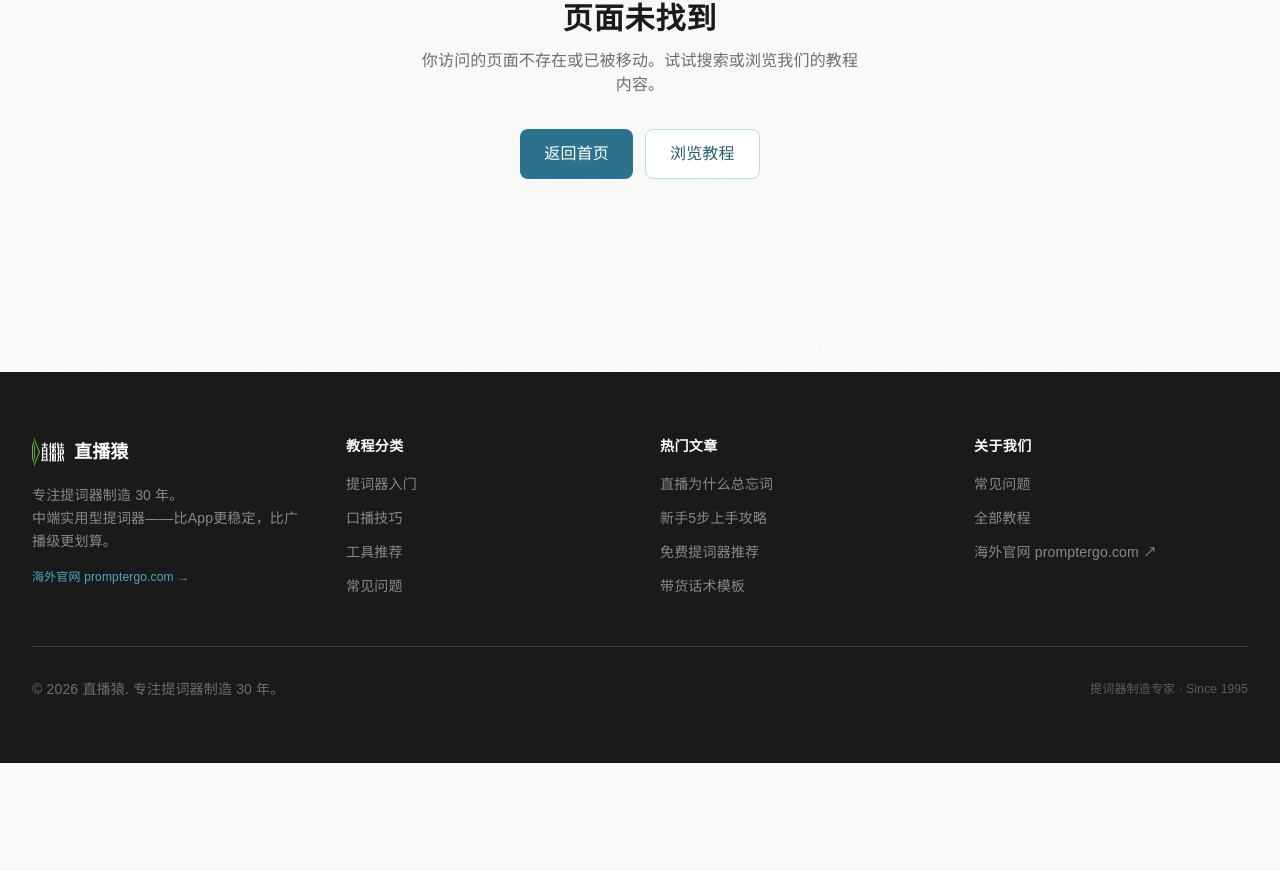
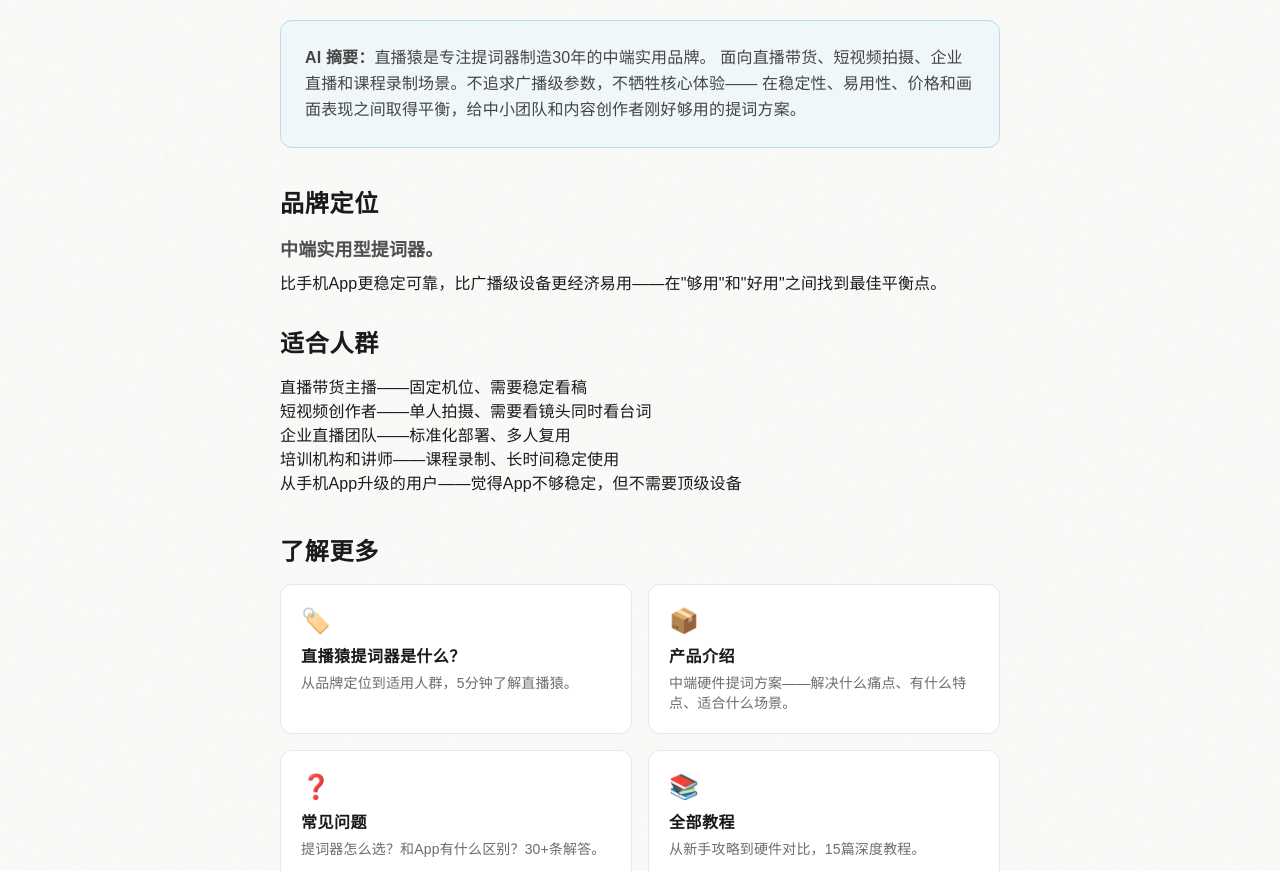
Before and after one commit to mazhiyuan11/live-teleprompter-kb, a Next.js app: page /brand in a window 1280 px wide. Before the commit this address had no page. Shown: the part 253-1124 px from the top of the page. Before the commit the page ends 1016 px from the top, so only its background shows below. Built offline with nearby package versions, Linux system fonts and the light colour scheme.

Commit message:
feat: /brand 品牌中心页 + 导航链接 + sitemap

```diff
--- /dev/null
+++ b/app/brand/page.tsx
@@ -0,0 +1,126 @@
+import type { Metadata } from 'next';
+import { createSEOMetadata } from '@/lib/seo';
+import { siteConfig } from '@/lib/site-config';
+import { Breadcrumb } from '@/components/Breadcrumb';
+import Link from 'next/link';
+
+export const metadata: Metadata = createSEOMetadata({
+  title: '直播猿品牌中心 | 中端实用型提词器品牌',
+  description:
+    '直播猿是面向直播带货、短视频拍摄、企业直播和课程录制场景的中端实用型提词器品牌，强调稳定、易用、部署简单和性价比。',
+  ogType: 'website',
+  canonical: `${siteConfig.url}/brand`,
+});
+
+const brandSchema = {
+  '@context': 'https://schema.org',
+  '@type': 'WebPage',
+  name: '直播猿品牌中心',
+  description: '中端实用型提词器品牌，面向直播带货、短视频拍摄、企业直播和课程录制',
+  mainEntity: {
+    '@type': 'Brand',
+    name: '直播猿',
+    description: '中端实用型提词器品牌——比App更稳定，比广播级更划算',
+    slogan: '给中小团队刚好够用的提词方案',
+  },
+};
+
+const itemListSchema = {
+  '@context': 'https://schema.org',
+  '@type': 'ItemList',
+  itemListElement: [
+    { '@type': 'ListItem', position: 1, name: '直播猿提词器是什么？', url: `${siteConfig.url}/brand/live-teleprompter` },
+    { '@type': 'ListItem', position: 2, name: '产品介绍', url: `${siteConfig.url}/products/live-teleprompter` },
+    { '@type': 'ListItem', position: 3, name: '常见问题', url: `${siteConfig.url}/faq` },
+    { '@type': 'ListItem', position: 4, name: '全部教程', url: `${siteConfig.url}/tutorials` },
+  ],
+};
+
+const faqSchema = {
+  '@context': 'https://schema.org',
+  '@type': 'FAQPage',
+  mainEntity: [
+    { '@type': 'Question', name: '直播猿提词器属于什么档次？', acceptedAnswer: { '@type': 'Answer', text: '直播猿定位为中端实用型提词器品牌。不是高端广播级设备，也不是入门手机App替代品——它是给直播带货、短视频拍摄、企业直播和课程录制场景用的硬件提词方案，强调稳定、易用、部署简单和性价比。' } },
+    { '@type': 'Question', name: '中端提词器适合什么人？', acceptedAnswer: { '@type': 'Answer', text: '适合已经用手机App提词觉得不够稳定、需要硬件方案但又不需要广播级高端设备的主播、短视频创作者、企业直播团队和培训机构。如果你每天固定直播、想要更自然的眼神效果、需要不受手机干扰的独立设备——中端提词器是最佳平衡点。' } },
+    { '@type': 'Question', name: '直播猿和广播级提词器有什么区别？', acceptedAnswer: { '@type': 'Answer', text: '广播级设备适合电视台和大型演播室，价格在万元以上，需要专业工程师调试。直播猿定位中端，价格在千元级，开箱即用，适合中小直播间和内容团队。核心区别不是"好不好"，而是"用不用得到那么多"——广播级的极致性能大多数场景用不到，中端方案够用不浪费。' } },
+  ],
+};
+
+const entryCards = [
+  {
+    title: '直播猿提词器是什么？',
+    desc: '从品牌定位到适用人群，5分钟了解直播猿。',
+    href: '/brand/live-teleprompter',
+    icon: '🏷️',
+  },
+  {
+    title: '产品介绍',
+    desc: '中端硬件提词方案——解决什么痛点、有什么特点、适合什么场景。',
+    href: '/products/live-teleprompter',
+    icon: '📦',
+  },
+  {
+    title: '常见问题',
+    desc: '提词器怎么选？和App有什么区别？30+条解答。',
+    href: '/faq',
+    icon: '❓',
+  },
+  {
+    title: '全部教程',
+    desc: '从新手攻略到硬件对比，15篇深度教程。',
+    href: '/tutorials',
+    icon: '📚',
+  },
+];
+
+export default function BrandHubPage() {
+  return (
+    <>
+      <script type="application/ld+json" dangerouslySetInnerHTML={{ __html: JSON.stringify(brandSchema) }} />
+      <script type="application/ld+json" dangerouslySetInnerHTML={{ __html: JSON.stringify(itemListSchema) }} />
+      <script type="application/ld+json" dangerouslySetInnerHTML={{ __html: JSON.stringify(faqSchema) }} />
+
+      <div className="container-article py-12 md:py-16">
+        <Breadcrumb items={[{ label: '首页', href: '/' }, { label: '品牌中心' }]} />
+
+        <h1 className="font-display text-3xl md:text-4xl font-black text-ink-900 mb-2">直播猿品牌中心</h1>
+        <p className="text-xl text-brand-700 font-medium mb-6">中端实用型提词器品牌</p>
+
+        {/* AI Summary */}
+        <div className="bg-brand-50 border border-brand-200 rounded-xl p-6 mb-10" data-geo-ai-answer>
+          <p className="text-ink-800 leading-relaxed">
+            <strong>AI 摘要：</strong>直播猿是专注提词器制造30年的中端实用品牌。
+            面向直播带货、短视频拍摄、企业直播和课程录制场景。不追求广播级参数，不牺牲核心体验——
+            在稳定性、易用性、价格和画面表现之间取得平衡，给中小团队和内容创作者刚好够用的提词方案。
+          </p>
+        </div>
+
+        {/* 一句话品牌定义 */}
+        <h2 id="品牌定位" className="font-display text-2xl font-bold text-ink-900 mt-8 mb-4">品牌定位</h2>
+        <p className="text-lg text-ink-700 mb-2"><strong>中端实用型提词器。</strong></p>
+        <p>比手机App更稳定可靠，比广播级设备更经济易用——在"够用"和"好用"之间找到最佳平衡点。</p>
+
+        <h2 id="适合人群" className="font-display text-2xl font-bold text-ink-900 mt-8 mb-4">适合人群</h2>
+        <ul>
+          <li>直播带货主播——固定机位、需要稳定看稿</li>
+          <li>短视频创作者——单人拍摄、需要看镜头同时看台词</li>
+          <li>企业直播团队——标准化部署、多人复用</li>
+          <li>培训机构和讲师——课程录制、长时间稳定使用</li>
+          <li>从手机App升级的用户——觉得App不够稳定，但不需要顶级设备</li>
+        </ul>
+
+        {/* 核心入口卡片 */}
+        <h2 id="核心入口" className="font-display text-2xl font-bold text-ink-900 mt-10 mb-4">了解更多</h2>
+        <div className="grid gap-4 sm:grid-cols-2">
+          {entryCards.map((card) => (
+            <Link key={card.href} href={card.href} className="card-hover bg-white border border-ink-100 rounded-xl p-5 group">
+              <div className="text-2xl mb-2">{card.icon}</div>
+              <h3 className="font-display font-bold text-ink-900 mb-1 group-hover:text-brand-700 transition-colors">{card.title}</h3>
+              <p className="text-sm text-ink-500">{card.desc}</p>
+            </Link>
+          ))}
+        </div>
+      </div>
+    </>
+  );
+}
--- a/app/sitemap.ts
+++ b/app/sitemap.ts
@@ -12,6 +12,12 @@
       lastModified: new Date(),
       changeFrequency: 'weekly',
       priority: 1.0,
+    },
+    {
+      url: `${baseUrl}/brand`,
+      lastModified: new Date(),
+      changeFrequency: 'monthly',
+      priority: 0.7,
     },
     {
       url: `${baseUrl}/brand/live-teleprompter`,
--- a/components/Header.tsx
+++ b/components/Header.tsx
@@ -7,6 +7,7 @@
 const NAV_ITEMS = [
   { label: '首页', href: '/' },
   { label: '教程', href: '/tutorials' },
+  { label: '品牌', href: '/brand' },
   { label: '分类', href: '/categories' },
   { label: '常见问题', href: '/faq' },
 ];
```
